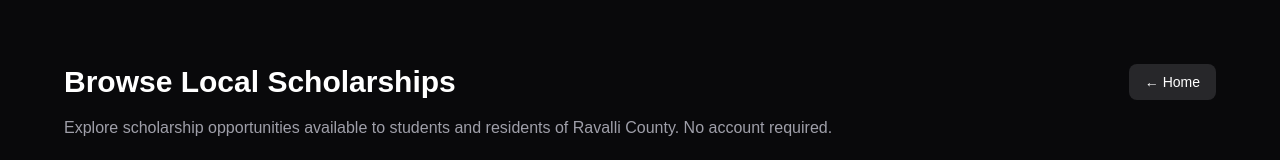
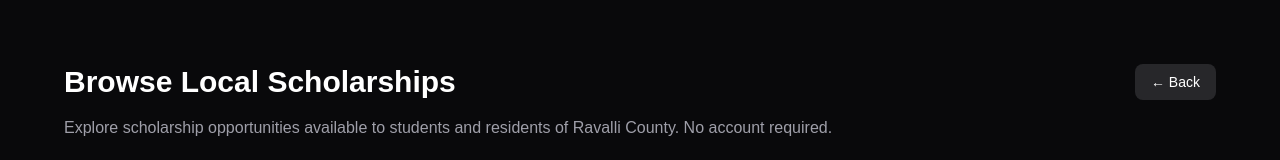
Before and after one commit to LandenLives/bitterroot-path-scholarship-hub, a Next.js app: page /browse in a window 1280 px wide. Shown: the top 160 px of the page. Built offline with nearby package versions, Linux system fonts and the light colour scheme; no server answers.

Commit message:
Change Home button to Back navigation

```diff
--- a/app/browse/page.tsx
+++ b/app/browse/page.tsx
@@ -65,7 +65,7 @@ export default function BrowseScholarships() {
     href="/"
     className="bg-zinc-800 hover:bg-zinc-700 text-white px-4 py-2 rounded-lg text-sm"
   >
-    ← Home
+    ← Back
   </Link>
 </div>
         <p className="text-zinc-400 mb-12">
```
